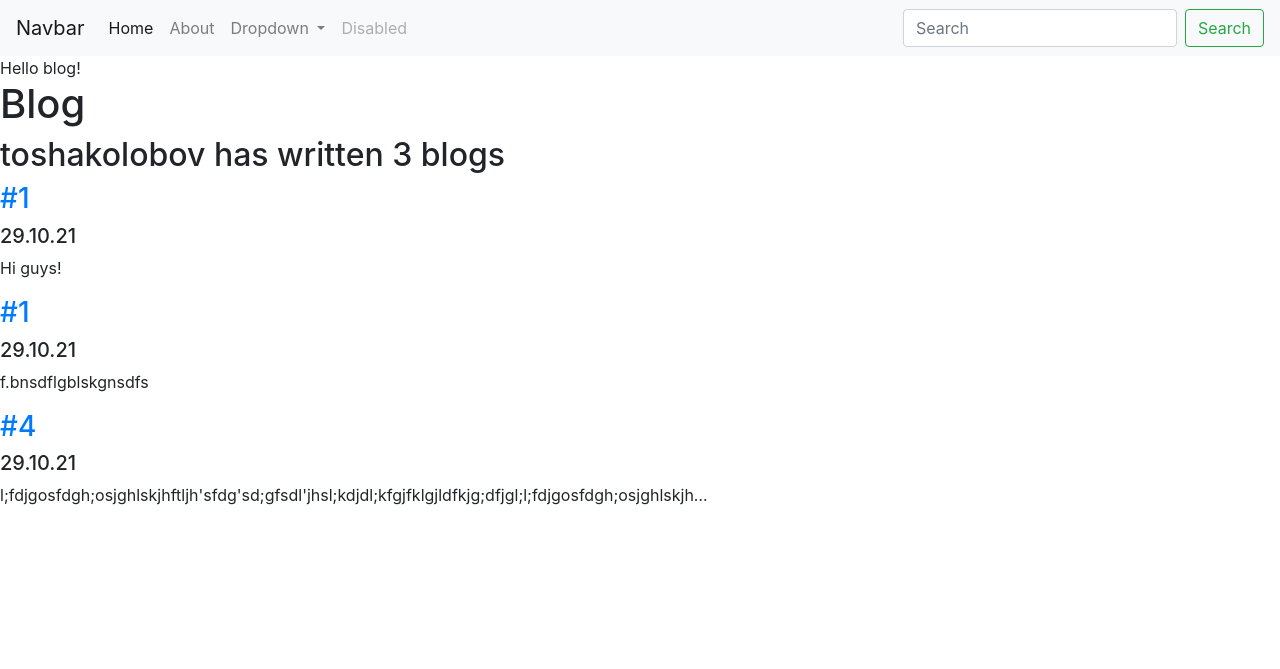
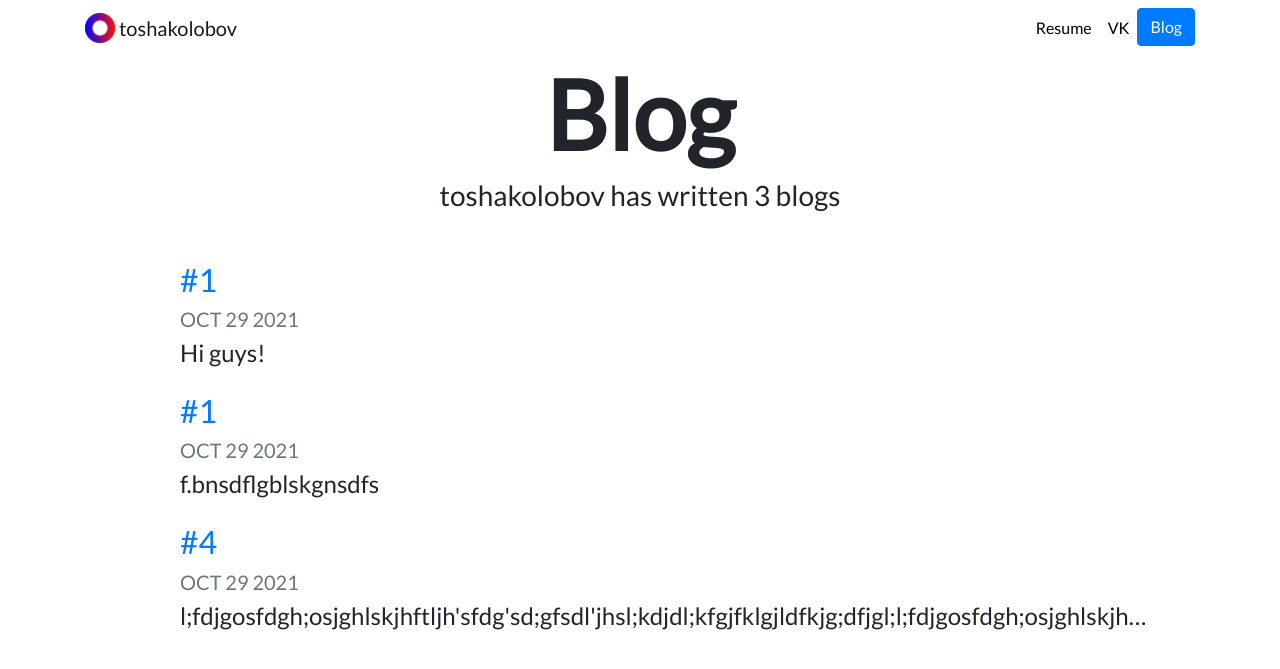
Before and after one commit to toshakolobov/personal_portfolio, a Django app: page /blog/ in a window 1280 px wide. Shown: the top 669 px of the page. Run offline with Django 3.2, Linux system fonts and the light colour scheme; data comes from the database, SQL or seed files in the repository; some libraries are stand-ins or nearby versions.

Commit message:
added more beauty (from source files)

```diff
--- a/blog/templates/blog/all_blogs.html
+++ b/blog/templates/blog/all_blogs.html
@@ -1,12 +1,23 @@
-{% extends 'portfolio/base.html' %}
+{% extends "portfolio/base.html" %}
+
+{% load static %}
 
 {% block content %}
-    Hello blog!
-    <h1>Blog</h1>
-    <h2>toshakolobov has written {{ entries|length }} blog{{ entries.count|pluralize }}</h2>
-    {% for entry in entries %}
-        <a href="{% url 'blog:detail' entry.id %}"><h3>{{ entry.title }}</h3></a>
-        <h5>{{ entry.date|date:'d.m.y' }}</h5>
-        <p>{{ entry.description|striptags|truncatechars:100 }}</p>
+
+    <h1 id="blogtitle" class="font-weight-bold text-center">Blog</h1>
+
+    <h3 class="text-center mb-5">toshakolobov has written {{ blogs.count }} blog{{ blogs.count|pluralize }}</h3>
+
+    {% for blog in blogs %}
+        <div class="row justify-content-center my-3">
+            <div class="col-md-10">
+                <a href="{% url 'blog:detail' blog.id %}">
+                    <h2>{{ blog.title }}</h2>
+                </a>
+                <h5 class="text-muted">{{ blog.date|date:'M d Y'|upper }}</h5>
+                <h4>{{ blog.description|striptags|truncatechars:100 }}</h4>
+            </div>
+        </div>
     {% endfor %}
+
 {% endblock %}
--- a/blog/views.py
+++ b/blog/views.py
@@ -4,8 +4,8 @@ from .models import Blog
 # Create your views here.
 
 def all_blogs(request):
-    entries = Blog.objects.all()
-    return render(request, 'blog/all_blogs.html', {'entries': entries})
+    blogs = Blog.objects.all()
+    return render(request, 'blog/all_blogs.html', {'blogs': blogs})
 
 def detail(request, blog_id):
     blog = get_object_or_404(Blog, pk=blog_id)
--- /dev/null
+++ b/portfolio/static/portfolio/custom.css
@@ -0,0 +1,24 @@
+.navbar-nav .nav-link {
+    color: rgba(0,0,0,1) !important;
+}
+
+.navbar-nav .nav-link:hover {
+    color: rgba(0,0,0,.5) !important;
+}
+
+body {
+    font-family: 'Lato', sans-serif;
+}
+
+#blogtitle {
+    font-size: 6rem;
+}
+
+@media (min-width: 992px) {
+    #hometext {
+        font-size: 4rem;
+    }
+    #blogdetailtitle {
+        font-size: 5rem;
+    }
+}
--- a/portfolio/templates/portfolio/base.html
+++ b/portfolio/templates/portfolio/base.html
@@ -1,72 +1,68 @@
+{% load static %}
 <!doctype html>
 <html lang="en">
+
 <head>
     <!-- Required meta tags -->
     <meta charset="utf-8">
     <meta name="viewport" content="width=device-width, initial-scale=1, shrink-to-fit=no">
 
     <!-- Bootstrap CSS -->
-    <link rel="stylesheet" href="https://cdn.jsdelivr.net/npm/bootstrap@4.6.1/dist/css/bootstrap.min.css"
-          integrity="sha384-zCbKRCUGaJDkqS1kPbPd7TveP5iyJE0EjAuZQTgFLD2ylzuqKfdKlfG/eSrtxUkn" crossorigin="anonymous">
+    <link rel="stylesheet" href="https://stackpath.bootstrapcdn.com/bootstrap/4.4.1/css/bootstrap.min.css"
+          integrity="sha384-Vkoo8x4CGsO3+Hhxv8T/Q5PaXtkKtu6ug5TOeNV6gBiFeWPGFN9MuhOf23Q9Ifjh" crossorigin="anonymous">
 
-    <title>Hello, world!</title>
+    <link rel="stylesheet" href="{% static "portfolio/custom.css" %}">
+
+    <link href="https://fonts.googleapis.com/css?family=Lato&display=swap" rel="stylesheet">
+
+    <link rel="icon" type="image/png" href="{% static "portfolio/Logo.png" %}">
+
+    <title>Nick Walter</title>
 </head>
+
 <body>
-<nav class="navbar navbar-expand-lg navbar-light bg-light">
-    <a class="navbar-brand" href="#">Navbar</a>
-    <button class="navbar-toggler" type="button" data-toggle="collapse" data-target="#navbarSupportedContent"
-            aria-controls="navbarSupportedContent" aria-expanded="false" aria-label="Toggle navigation">
+
+<nav id="topNav" class="navbar navbar-expand-md navbar-light">
+    <div class="container">
+        <a class="navbar-brand" href="{% url 'home' %}">
+            <img src="{% static "portfolio/Logo.png" %}" width="30" height="30" class="d-inline-block align-top"
+                 alt="Nick's Logo">
+            <span>toshakolobov</span>
+        </a>
+        <button class="navbar-toggler" type="button" data-toggle="collapse" data-target="#navbarNav"
+                aria-controls="navbarNav" aria-expanded="false" aria-label="Toggle navigation">
             <span class="navbar-toggler-icon"></span>
         </button>
-
-    <div class="collapse navbar-collapse" id="navbarSupportedContent">
-        <ul class="navbar-nav mr-auto">
-            <li class="nav-item active">
-                <a class="nav-link" href="#">Home <span class="sr-only">(current)</span></a>
+        <div class="collapse navbar-collapse text-center" id="navbarNav">
+            <ul class="navbar-nav ml-auto">
+                <li class="nav-item">
+                    <a class="nav-link" href="{% static "portfolio/resume.pdf" %}">Resume</a>
                 </li>
                 <li class="nav-item">
-                <a class="nav-link" href="#">About</a>
+                    <a class="nav-link" href="https://vk.com/toshakolobov" target="_blank">VK</a>
                 </li>
-            <li class="nav-item dropdown">
-                <a class="nav-link dropdown-toggle" href="#" id="navbarDropdown" role="button" data-toggle="dropdown"
-                   aria-expanded="false">
-                    Dropdown
-                </a>
-                <div class="dropdown-menu" aria-labelledby="navbarDropdown">
-                    <a class="dropdown-item" href="#">Action</a>
-                    <a class="dropdown-item" href="#">Another action</a>
-                    <div class="dropdown-divider"></div>
-                    <a class="dropdown-item" href="#">Something else here</a>
-                </div>
-            </li>
-            <li class="nav-item">
-                <a class="nav-link disabled">Disabled</a>
+                <li>
+                    <a role="button" href="{% url 'blog:all_blogs' %}" class="btn btn-primary">Blog</a>
                 </li>
             </ul>
-        <form class="form-inline my-2 my-lg-0">
-            <input class="form-control mr-sm-2" type="search" placeholder="Search" aria-label="Search">
-            <button class="btn btn-outline-success my-2 my-sm-0" type="submit">Search</button>
-        </form>
+        </div>
     </div>
 </nav>
+<div class="container">
+    {% block content %}{% endblock %}
+</div>
 
-{% block content %}{% endblock %}
+<!-- Optional JavaScript -->
+<!-- jQuery first, then Popper.js, then Bootstrap JS -->
+<script src="https://code.jquery.com/jquery-3.4.1.slim.min.js"
+        integrity="sha384-J6qa4849blE2+poT4WnyKhv5vZF5SrPo0iEjwBvKU7imGFAV0wwj1yYfoRSJoZ+n"
+        crossorigin="anonymous"></script>
+<script src="https://cdn.jsdelivr.net/npm/popper.js@1.16.0/dist/umd/popper.min.js"
+        integrity="sha384-Q6E9RHvbIyZFJoft+2mJbHaEWldlvI9IOYy5n3zV9zzTtmI3UksdQRVvoxMfooAo"
+        crossorigin="anonymous"></script>
+<script src="https://stackpath.bootstrapcdn.com/bootstrap/4.4.1/js/bootstrap.min.js"
+        integrity="sha384-wfSDF2E50Y2D1uUdj0O3uMBJnjuUD4Ih7YwaYd1iqfktj0Uod8GCExl3Og8ifwB6"
+        crossorigin="anonymous"></script>
+</body>
 
-<!-- Optional JavaScript; choose one of the two! -->
-
-<!-- Option 1: jQuery and Bootstrap Bundle (includes Popper) -->
-<script src="https://cdn.jsdelivr.net/npm/jquery@3.5.1/dist/jquery.slim.min.js"
-        integrity="sha384-DfXdz2htPH0lsSSs5nCTpuj/zy4C+OGpamoFVy38MVBnE+IbbVYUew+OrCXaRkfj"
-        crossorigin="anonymous"></script>
-<script src="https://cdn.jsdelivr.net/npm/bootstrap@4.6.1/dist/js/bootstrap.bundle.min.js"
-        integrity="sha384-fQybjgWLrvvRgtW6bFlB7jaZrFsaBXjsOMm/tB9LTS58ONXgqbR9W8oWht/amnpF"
-        crossorigin="anonymous"></script>
-
-<!-- Option 2: Separate Popper and Bootstrap JS -->
-<!--
-<script src="https://cdn.jsdelivr.net/npm/jquery@3.5.1/dist/jquery.slim.min.js" integrity="sha384-DfXdz2htPH0lsSSs5nCTpuj/zy4C+OGpamoFVy38MVBnE+IbbVYUew+OrCXaRkfj" crossorigin="anonymous"></script>
-<script src="https://cdn.jsdelivr.net/npm/popper.js@1.16.1/dist/umd/popper.min.js" integrity="sha384-9/reFTGAW83EW2RDu2S0VKaIzap3H66lZH81PoYlFhbGU+6BZp6G7niu735Sk7lN" crossorigin="anonymous"></script>
-<script src="https://cdn.jsdelivr.net/npm/bootstrap@4.6.1/dist/js/bootstrap.min.js" integrity="sha384-VHvPCCyXqtD5DqJeNxl2dtTyhF78xXNXdkwX1CZeRusQfRKp+tA7hAShOK/B/fQ2" crossorigin="anonymous"></script>
--->
-</body>
 </html>
--- a/portfolio/views.py
+++ b/portfolio/views.py
@@ -4,4 +4,4 @@ from .models import Project
 # Create your views here.
 def home_page(request):
     projects = Project.objects.all()
-    return render(request, 'portfolio/homepage.html', {'projects': projects})
+    return render(request, 'portfolio/home.html', {'projects': projects})
```
Also changed, not shown: blog/templates/blog/detail.html (+6 -3 lines), portfolio/templates/portfolio/home.html (added, +40 -0 lines), portfolio/templates/portfolio/homepage.html (deleted, +0 -27 lines), portfolio/static/portfolio/Logo.png (added), portfolio/static/portfolio/face.png (added), portfolio/static/portfolio/papajohns.PNG (deleted), 2 other files. Lines whose indentation alone changed are shown as unchanged.
